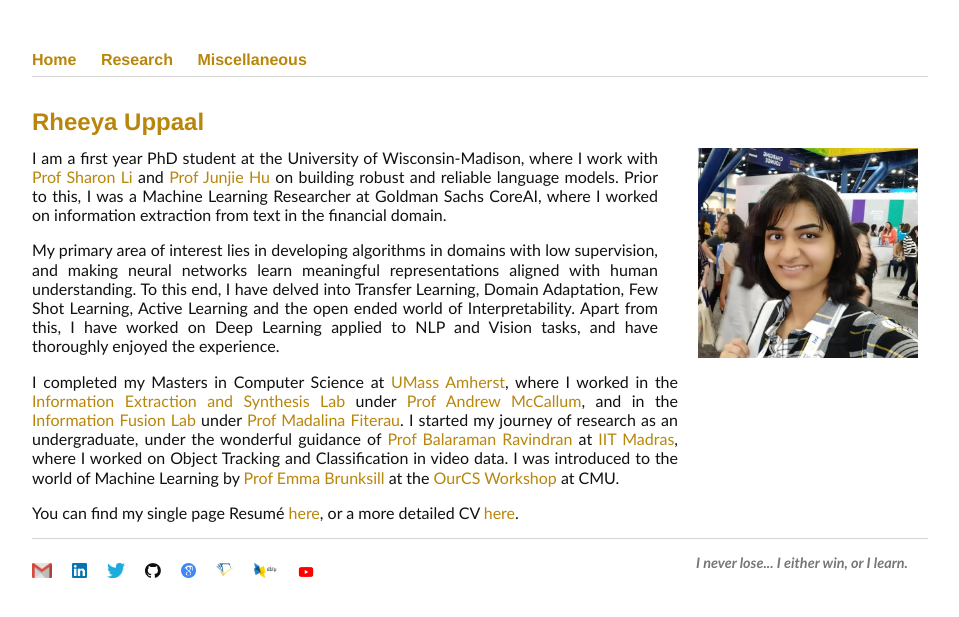
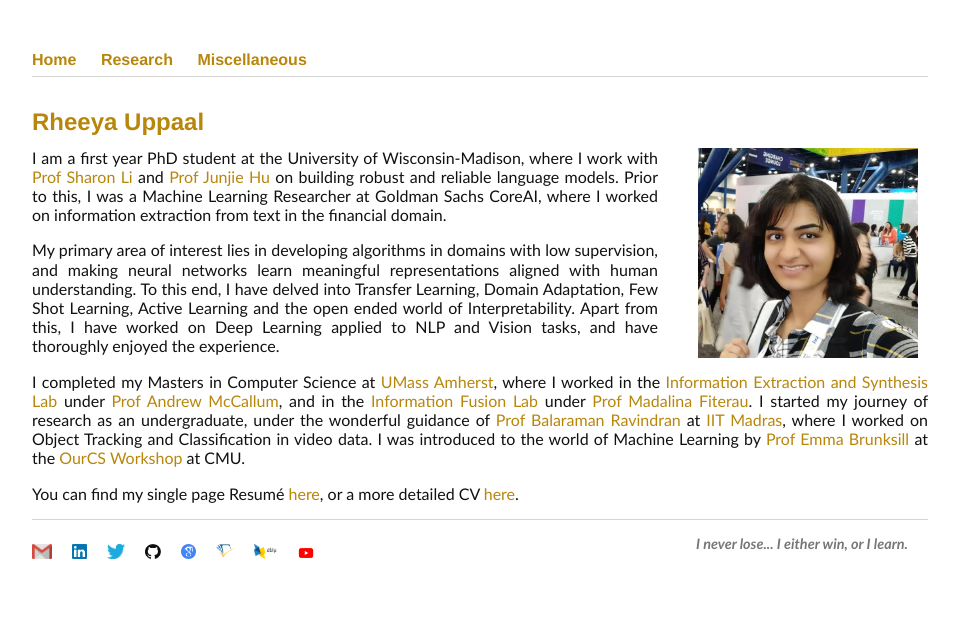
Before and after one commit to Uppaal/Uppaal.github.io, a Jekyll site: the page built from index.html, in a window 1280 px wide. Shown: the top 617 px of the page, without its empty margins (160-1119 px from the left). Built offline with Jekyll 4.4.1, drawn with Linux system fonts in a browser that asks for light colours.

Commit message:
Minor formatting changes.

```diff
--- a/css/main.css
+++ b/css/main.css
@@ -37,7 +37,7 @@ h3 {font-size: 1em; color: var(--heading-color); font-family: Helvetica, Arial,
 img {padding-top: 10px; padding-bottom: 10px; padding-left: 0; padding-right: 0 }
 
 /*p {padding-right: 250px; text-align: justify;}*/
-p {padding-right: 250px; text-align: justify;}
+p {text-align: justify;}
 
 a {text-decoration: none; color: var(--link-color)}
 a:hover {text-decoration: underline}
```
